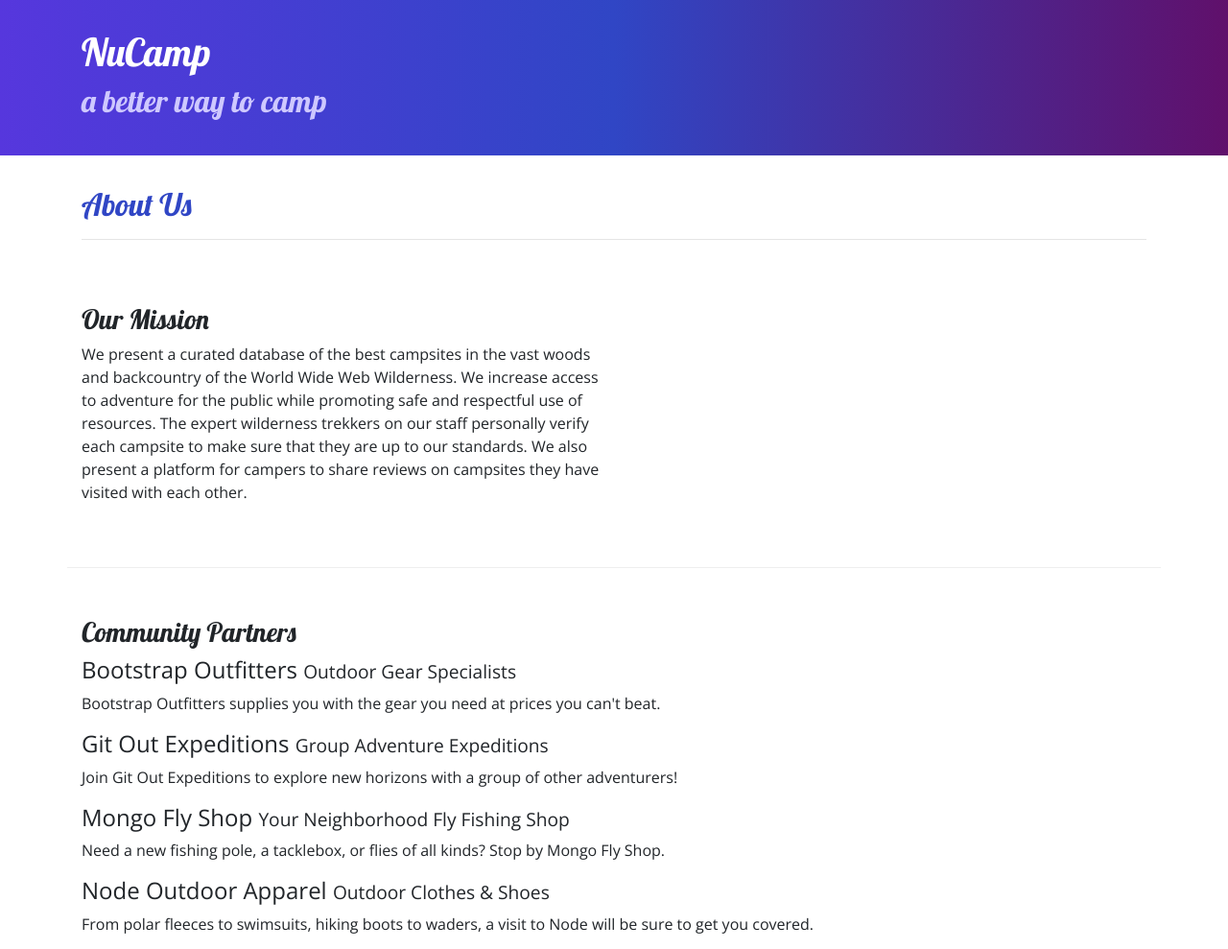
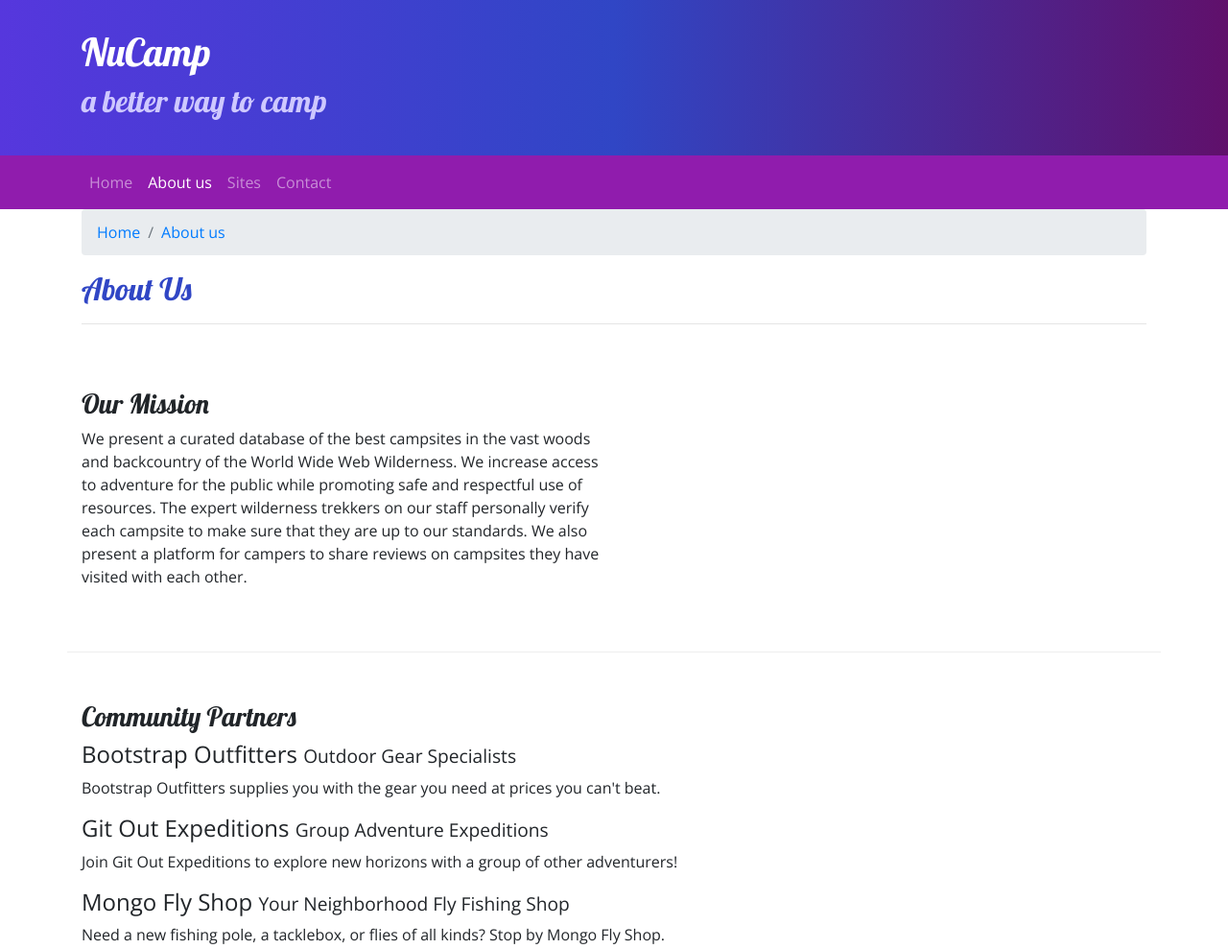
Before and after one commit to Qasper1974/nucamp, a website: page aboutus.html in a window 1280 px wide. Shown: the top 989 px of the page at 96% size. Drawn offline with nearby package versions, Linux system fonts and the light colour scheme.

Commit message:
Navbar and Breadcrumbs

```diff
--- a/aboutus.html
+++ b/aboutus.html
@@ -27,9 +27,29 @@
         </div>
     </header>
 
+    <nav class="navbar navbar-expand-sm navbar-dark sticky-top">
+        <div class="container">
+            <button class="navbar-toggler ml-auto" type="button" data-toggler="collapse" data-target="#nucampNavbar">
+                <span class="navbar-toggler-icon"></span>
+            </button>
+            <div class="collapse navbar-collapse id="#nucampNavbar">
+                <ul class="navbar-nav">
+                    <li class="nav-item"><a class="nav-link" href="index.html">Home</a></li>
+                    <li class="nav-item active"><a class="nav-link" href="#">About us</a></li>
+                    <li class="nav-item"><a class="nav-link" href="#">Sites</a></li>
+                    <li class="nav-item"><a class="nav-link" href="#">Contact</a></li>
+                </ul>
+            </div>
+        </div>
+    </nav>
+
     <div class="container">
         <div class="row">
             <div class="col-12">
+                <ol class="breadcrumb">
+                    <li class="breadcrumb-item"><a href="index.html">Home</a></li>
+                    <li class="breadcrumb-item"><a href="aboutus.html">About us</a></li>
+                </ol>
                 <h2>About Us</h2>
                 <hr />
             </div>
--- a/css/styles.css
+++ b/css/styles.css
@@ -15,6 +15,7 @@ footer {
     padding: 20px 0;
 }
 .jumbotron {
+    margin: 0;
     padding: 30px;
     background-image: linear-gradient(to right, #5637DD, #3046C5, #60106B);
     color: white;
@@ -24,3 +25,6 @@ footer {
     border-bottom: 1px ridge;
     min-height: 200px;
 }
+.navbar {
+    background-color: #901CAD;
+}
--- a/package.json
+++ b/package.json
@@ -15,6 +15,7 @@
   },
   "dependencies": {
     "bootstrap": "^4.5.0",
+    "font-awesome": "^4.7.0",
     "jquery": "^3.5.1",
     "popper.js": "^1.16.1"
   }
```
Also changed, not shown: index.html (+16 -1 lines), 1 other file.
